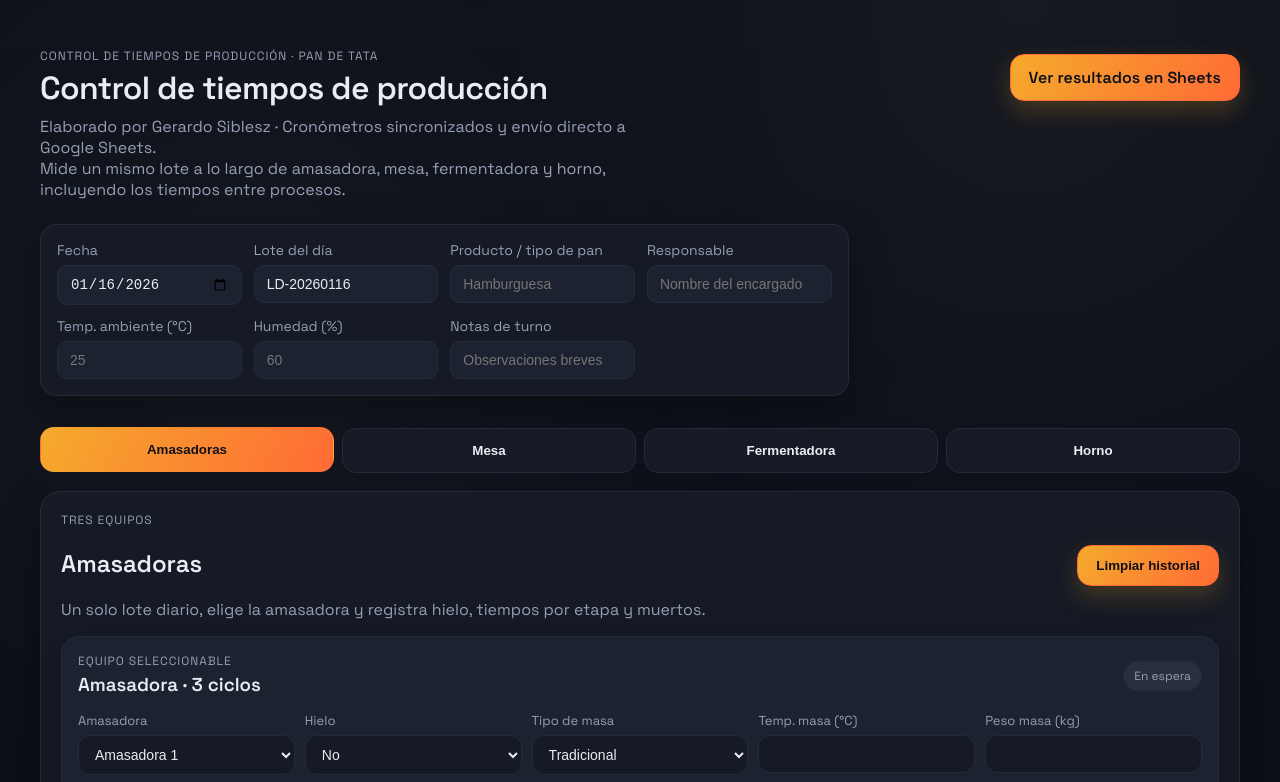
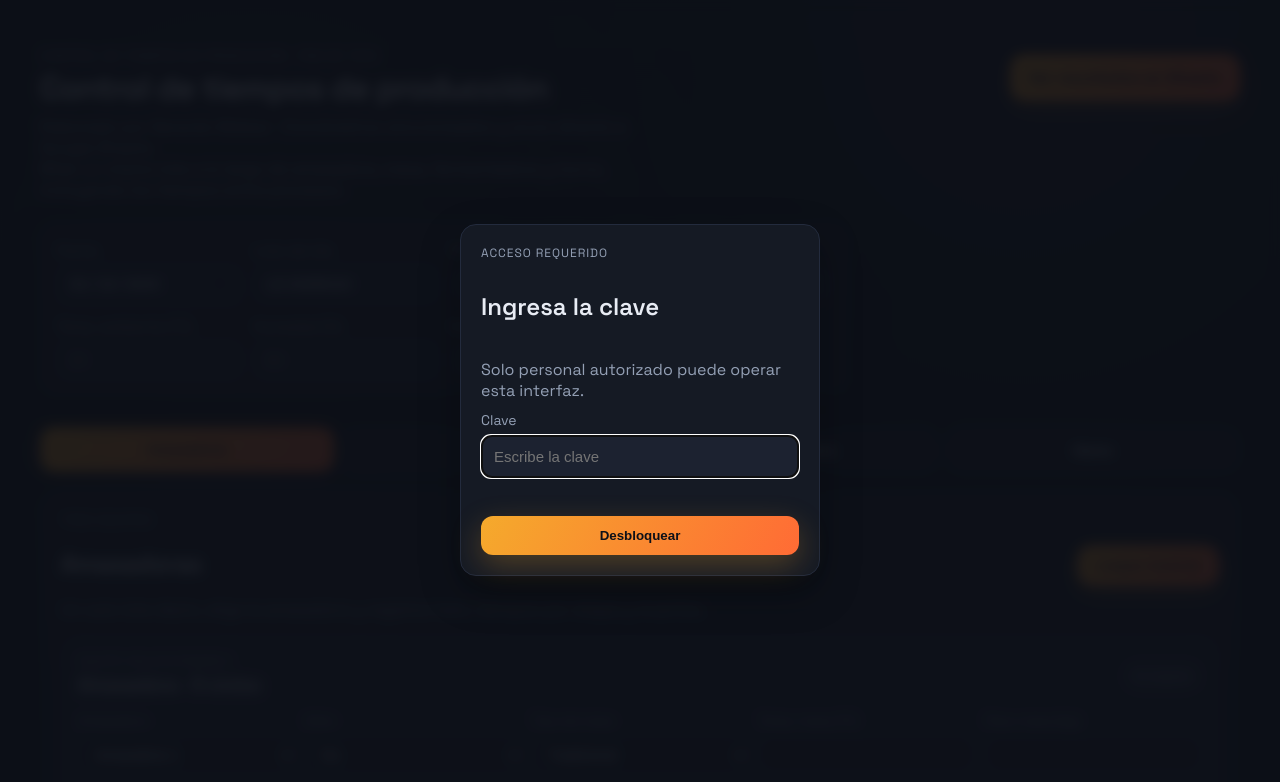
Before and after one commit to Gsiblesz/Centro-Caracas, a plain HTML site: page index.html in a window 1280 px wide. Shown: the top 782 px of the page. Drawn offline with Linux system fonts and the light colour scheme.

Commit message:
Add lock screen gate for UI

```diff
--- a/app.js
+++ b/app.js
@@ -15,6 +15,7 @@ const state = {
 };
 
 document.addEventListener('DOMContentLoaded', () => {
+  setupLockScreen();
   setShiftDefaults();
   setupDailyLotPropagation();
   setupTabs();
@@ -22,6 +23,42 @@ document.addEventListener('DOMContentLoaded', () => {
   setupFermenter();
   wireHistoryClears();
 });
+
+function setupLockScreen() {
+  const lock = document.getElementById('lockScreen');
+  const form = document.getElementById('lockForm');
+  const input = lock ? lock.querySelector('input[name="lockPassword"]') : null;
+  const errorEl = lock ? lock.querySelector('[data-lock-error]') : null;
+  const body = document.body;
+  const KEY = 'pandetata';
+
+  if (!lock || !form) return;
+
+  body.classList.add('is-locked');
+
+  const attemptUnlock = () => {
+    const value = (input?.value || '').trim();
+    if (value && value.toLowerCase() === KEY) {
+      lock.setAttribute('hidden', 'true');
+      body.classList.remove('is-locked');
+      if (errorEl) errorEl.textContent = '';
+      return true;
+    }
+    if (errorEl) errorEl.textContent = 'Clave incorrecta. Intenta de nuevo.';
+    if (input) {
+      input.value = '';
+      input.focus();
+    }
+    return false;
+  };
+
+  form.addEventListener('submit', (event) => {
+    event.preventDefault();
+    attemptUnlock();
+  });
+
+  if (input) input.focus();
+}
 
 class Timer {
   constructor(displayEl, pillEl) {
--- a/index.html
+++ b/index.html
@@ -11,6 +11,22 @@
   <link rel="stylesheet" href="styles.css">
 </head>
 <body>
+  <div class="lock-screen" id="lockScreen" role="dialog" aria-modal="true">
+    <div class="lock-panel">
+      <p class="eyebrow">Acceso requerido</p>
+      <h2>Ingresa la clave</h2>
+      <p class="subhead">Solo personal autorizado puede operar esta interfaz.</p>
+      <form class="lock-form" id="lockForm" autocomplete="off">
+        <label>
+          <span>Clave</span>
+          <input type="password" name="lockPassword" placeholder="Escribe la clave" required>
+        </label>
+        <p class="lock-error" data-lock-error></p>
+        <button type="submit" class="primary">Desbloquear</button>
+      </form>
+    </div>
+  </div>
+
   <header class="page-header">
     <div class="header-copy">
       <p class="eyebrow">Control de tiempos de producción · Pan de Tata</p>
--- a/styles.css
+++ b/styles.css
@@ -27,6 +27,65 @@ body {
     radial-gradient(circle at 80% 0%, rgba(255, 255, 255, 0.04), transparent 32%),
     var(--bg);
   min-height: 100vh;
+}
+
+body.is-locked main,
+body.is-locked header,
+body.is-locked .tab-shell {
+  filter: blur(2px);
+  pointer-events: none;
+  user-select: none;
+}
+
+.lock-screen {
+  position: fixed;
+  inset: 0;
+  background: rgba(13, 16, 24, 0.9);
+  backdrop-filter: blur(6px);
+  display: flex;
+  align-items: center;
+  justify-content: center;
+  padding: 24px;
+  z-index: 999;
+}
+
+.lock-panel {
+  background: var(--surface);
+  border: 1px solid var(--border);
+  border-radius: 16px;
+  padding: 20px;
+  width: min(360px, 90vw);
+  box-shadow: var(--shadow);
+  display: grid;
+  gap: 10px;
+}
+
+.lock-form {
+  display: grid;
+  gap: 10px;
+}
+
+.lock-form label {
+  display: grid;
+  gap: 6px;
+  color: var(--muted);
+  font-size: 14px;
+}
+
+.lock-form input {
+  background: var(--surface-alt);
+  border: 1px solid var(--border);
+  border-radius: 10px;
+  padding: 12px;
+  color: var(--text);
+  font-size: 15px;
+}
+
+.lock-error {
+  color: var(--negative);
+  min-height: 18px;
+  margin: 0;
+  font-size: 13px;
 }
 
 main {
```
